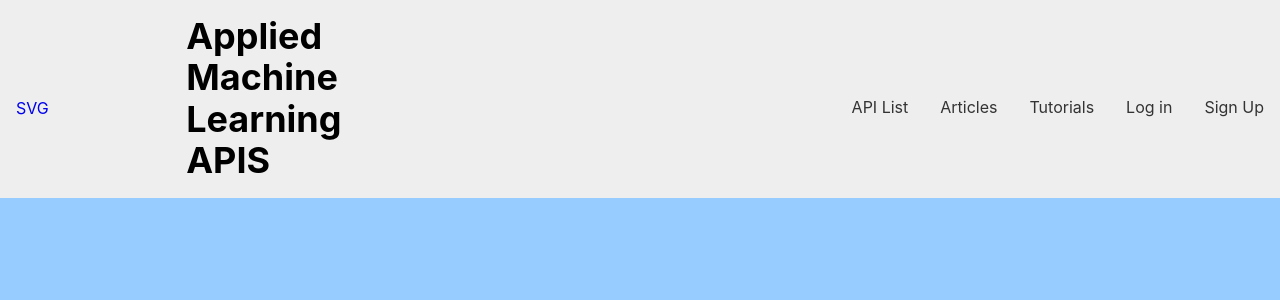
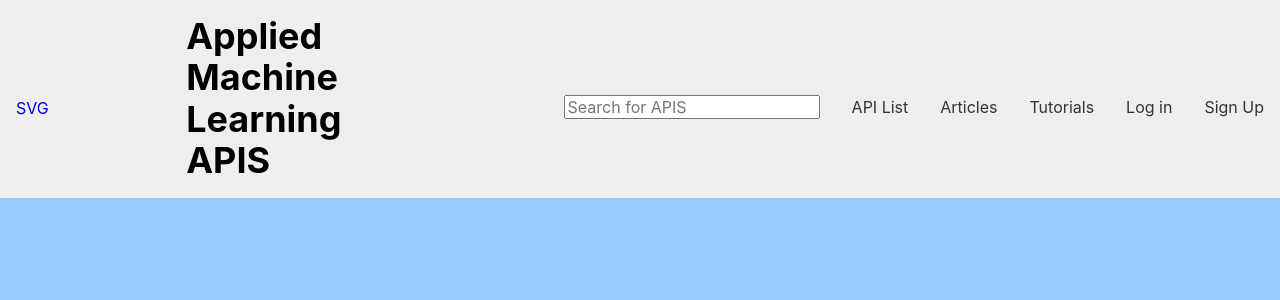
Before and after one commit to ColtonHibbert/applied-machine-learning, a React (Create React App) app: page / in a window 1280 px wide. Shown: the top 300 px of the page. Built offline with nearby package versions, Linux system fonts and the light colour scheme.

Commit message:
working on nav

```diff
--- a/src/components/Navigation.js
+++ b/src/components/Navigation.js
@@ -1,6 +1,5 @@
 import React from 'react';
 import { store } from '../index.js';
-
 
 export const Navigation = ({ displaySignUpModalAction, displayLogInModalAction, signOut, loggedIn, isMobile, displayMobileMenuAction, name }) => {
     return (
@@ -39,6 +38,7 @@ export const Navigation = ({ displaySignUpModalAction, displayLogInModalAction,
                     className="w-100 h2 mt3 flex items-center justify-center tc
                     justify-end-l
                     ">
+                        <input className="link dim dark-gray f6 f5-l dib mr3 mr4-l pointer" type="text" placeholder="Search for APIS"></input>
                         <div className="link dim dark-gray f6 f5-l dib mr3 mr4-l pointer" title="apilist"><a href="#apilist" className="no-underline dark-gray">API List</a></div>
                         <div className="link dim dark-gray f6 f5-l dib mr3 mr4-l pointer" title="articles"><a href="#articles" className="no-underline dark-gray">Articles</a></div>
                         <div className="link dim dark-gray f6 f5-l dib mr3 mr4-l pointer" title="tutorials"><a href="#tutorials" className="no-underline dark-gray">Tutorials</a></div>
```
